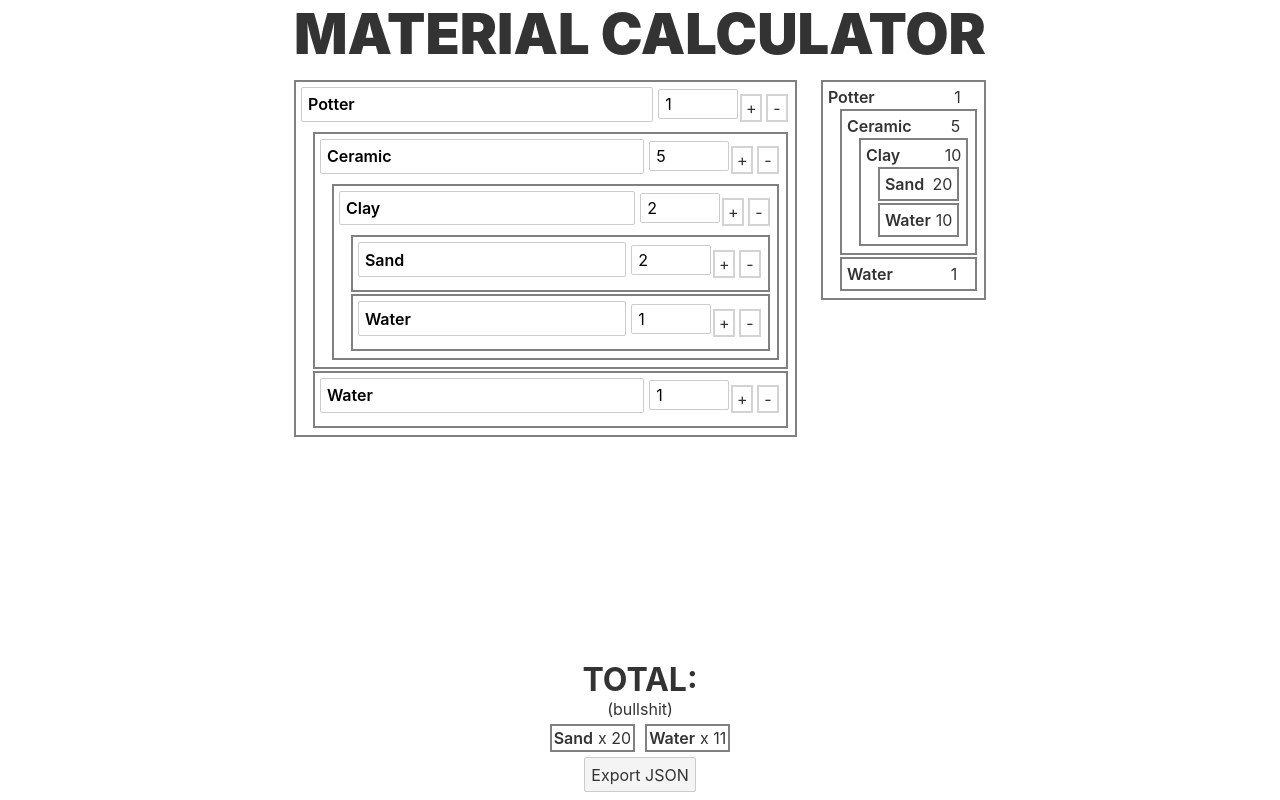
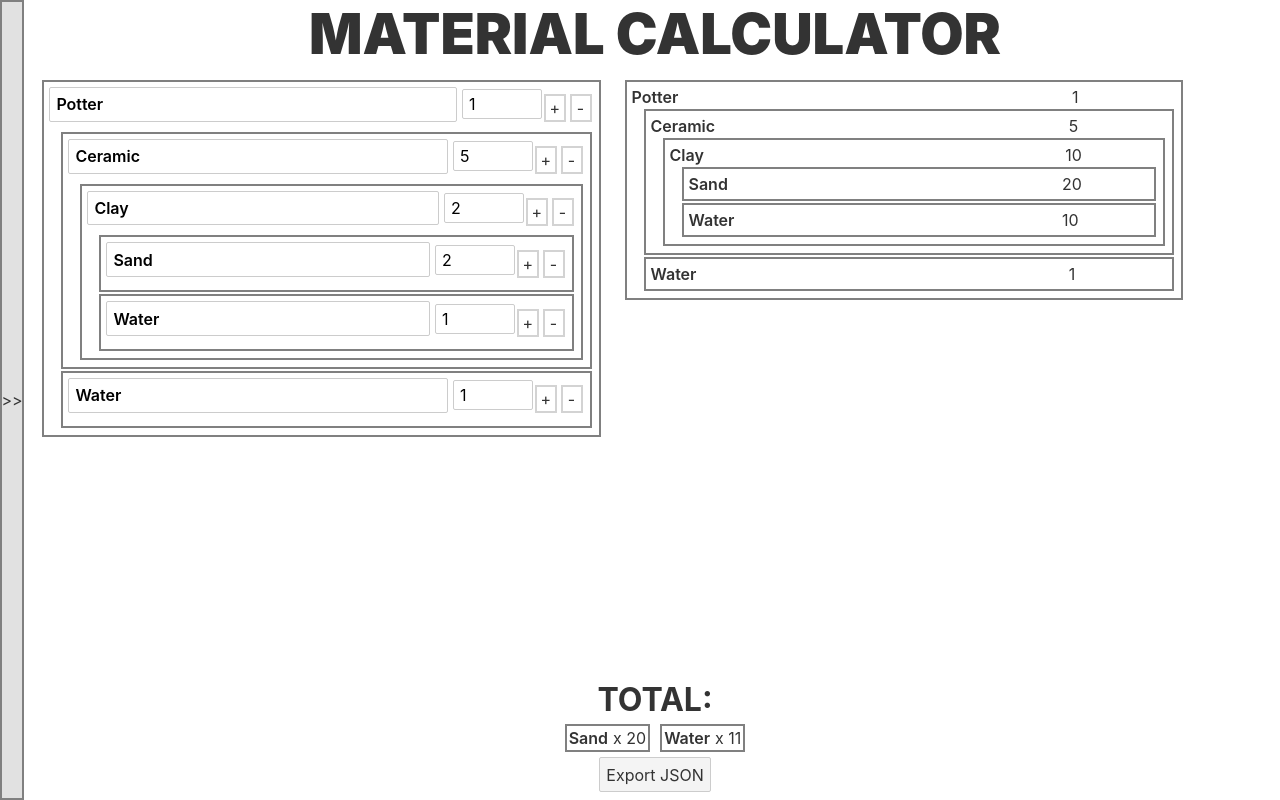
Before and after one commit to SL1900/Material-calculator, a Svelte app: page / in a window 1280 px wide. Built offline with nearby package versions, Linux system fonts and the light colour scheme.

Commit message:
Add sidebar to main app

```diff
--- a/src/App.svelte
+++ b/src/App.svelte
@@ -1,4 +1,5 @@
 <script>
+  import SideBar from "./SideBar.svelte";
   import { v4 as uuidv4 } from "uuid";
 
   import Item from "./Item.svelte";
@@ -29,11 +30,12 @@
       ];
 
   let total = [];
+  let sidebarList = [];
+  UpdateSidebarList();
 
   $: list && updateTotal() && saveData();
 
   function saveData() {
-    console.log("Saving");
     localStorage.setItem("LastList", JSON.stringify(list));
   }
   function updateTotal() {
@@ -164,6 +166,45 @@
 
     list = list;
   }
+
+  function UpdateSidebarList() {
+    sidebarList = localStorage.getItem("SavedItems");
+    if (!sidebarList) sidebarList = [];
+    else sidebarList = JSON.parse(sidebarList);
+  }
+
+  function SidebarItemSelect({ detail: data }) {
+    let index = data.index;
+    list = JSON.parse(localStorage.getItem("SavedItems"))[index].list;
+  }
+  function SidebarItemDelete({ detail: data }) {
+    let index = data.index;
+
+    let saved_items = JSON.parse(localStorage.getItem("SavedItems"));
+    saved_items.splice(index, 1);
+
+    localStorage.setItem("SavedItems", JSON.stringify(saved_items));
+
+    UpdateSidebarList();
+  }
+  function SidebarItemSave({ detail: data }) {
+    let name = data.save_name;
+
+    let saved_items = localStorage.getItem("SavedItems");
+    if (!saved_items) {
+      localStorage.setItem("SavedItems", JSON.stringify([]));
+      saved_items = [];
+    } else saved_items = JSON.parse(saved_items);
+
+    saved_items.push({
+      name,
+      list,
+    });
+
+    localStorage.setItem("SavedItems", JSON.stringify(saved_items));
+
+    UpdateSidebarList();
+  }
 </script>
 
 <main>
@@ -197,7 +238,6 @@
     </div>
   </div>
   <div class="total-label">TOTAL:</div>
-  (bullshit)
   <div class="total">
     {#each Object.entries(total) as item}
       <div class="total_item">
@@ -211,6 +251,13 @@
     {/each}
   </div>
   <button on:click={exportJSON}>Export JSON</button>
+  <SideBar
+    enabled={false}
+    list={sidebarList}
+    on:SidebarSave={SidebarItemSave}
+    on:SidebarSelect={SidebarItemSelect}
+    on:SidebarDelete={SidebarItemDelete}
+  />
 </main>
 
 <style>
@@ -221,6 +268,7 @@
     flex-direction: column;
     justify-content: center;
     align-items: center;
+    margin-left: 30px;
   }
   .app-title {
     font-weight: 900;
@@ -230,10 +278,15 @@
   .mainBody {
     display: flex;
     flex: 1;
-    overflow: auto;
+    overflow-x: hidden;
+    overflow-y: auto;
+    max-width: 100%;
+    min-width: 100%;
   }
   .mainBody > * {
     margin: 10px;
+    overflow-x: hidden;
+    width: 45%;
   }
   .total-label {
     font-weight: 700;
```
